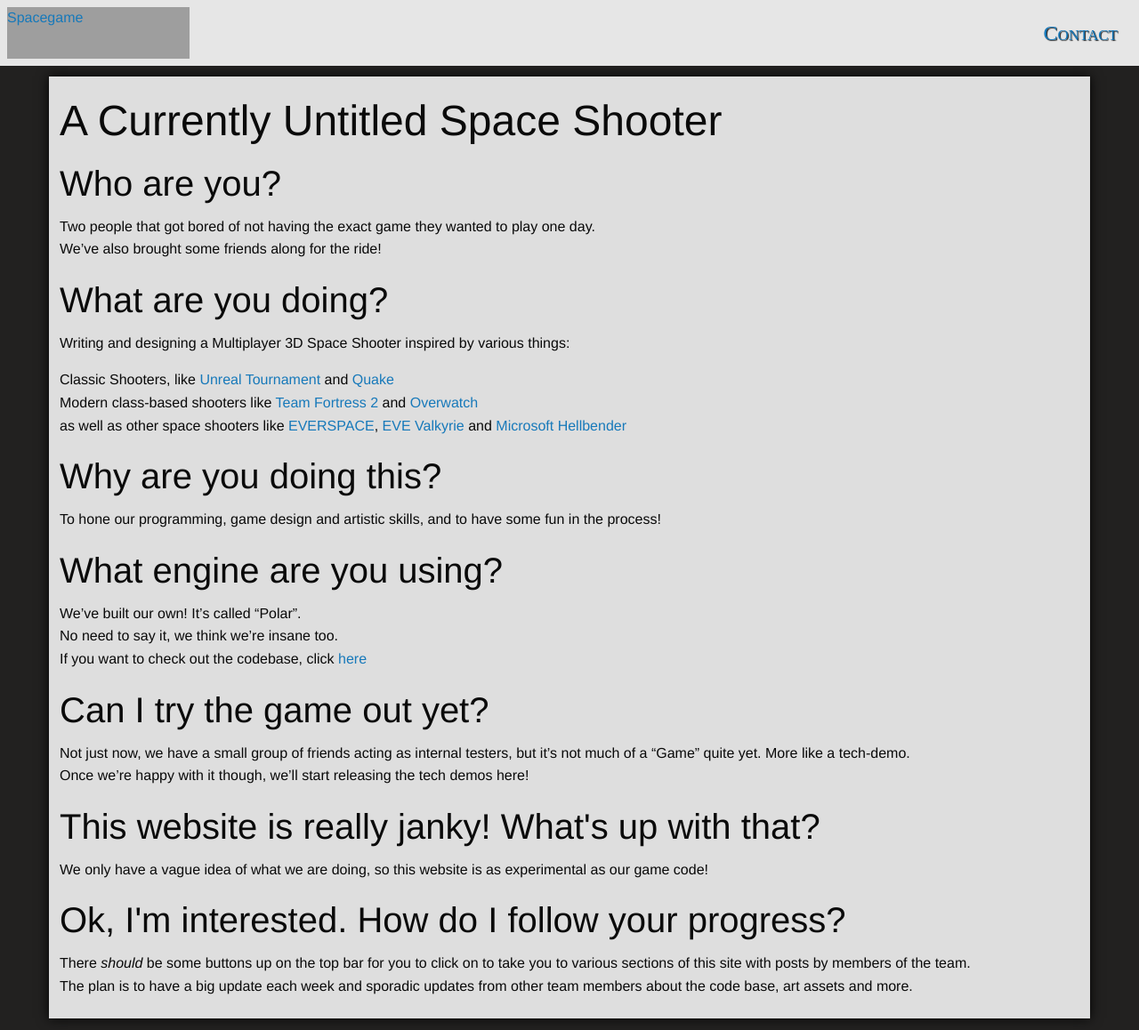
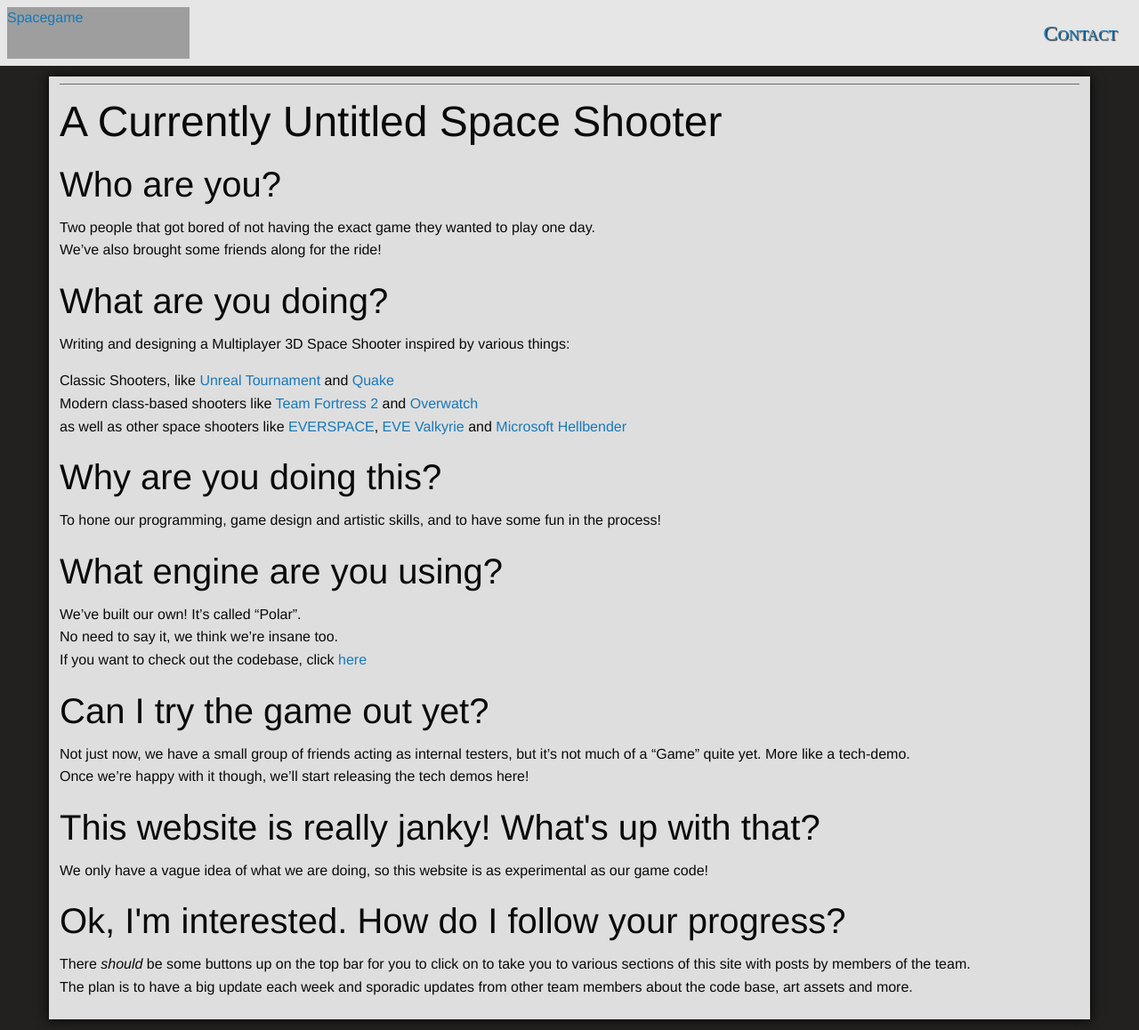
Before and after one commit to ori-sky/polar-space, a Jekyll site: the page built from index.md, in a window 1280 px wide. Shown: the whole page at 89% size. Built offline with Jekyll 4.4.1, drawn with Linux system fonts in a browser that asks for light colours; some web fonts are replaced; our own code applies the rules of GitHub Pages for plain Markdown files; grey boxes are pictures that could not be loaded.

Commit message:
Update app.css

```diff
--- a/assets/css/app.css
+++ b/assets/css/app.css
@@ -54,5 +54,5 @@
 
 .responsive > h1 {
 	text-align: center;
-	bottom-border: 1px solid rgba(0, 0, 0, 0.5);
+	border-bottom: 1px solid rgba(0, 0, 0, 0.5);
 }
```
